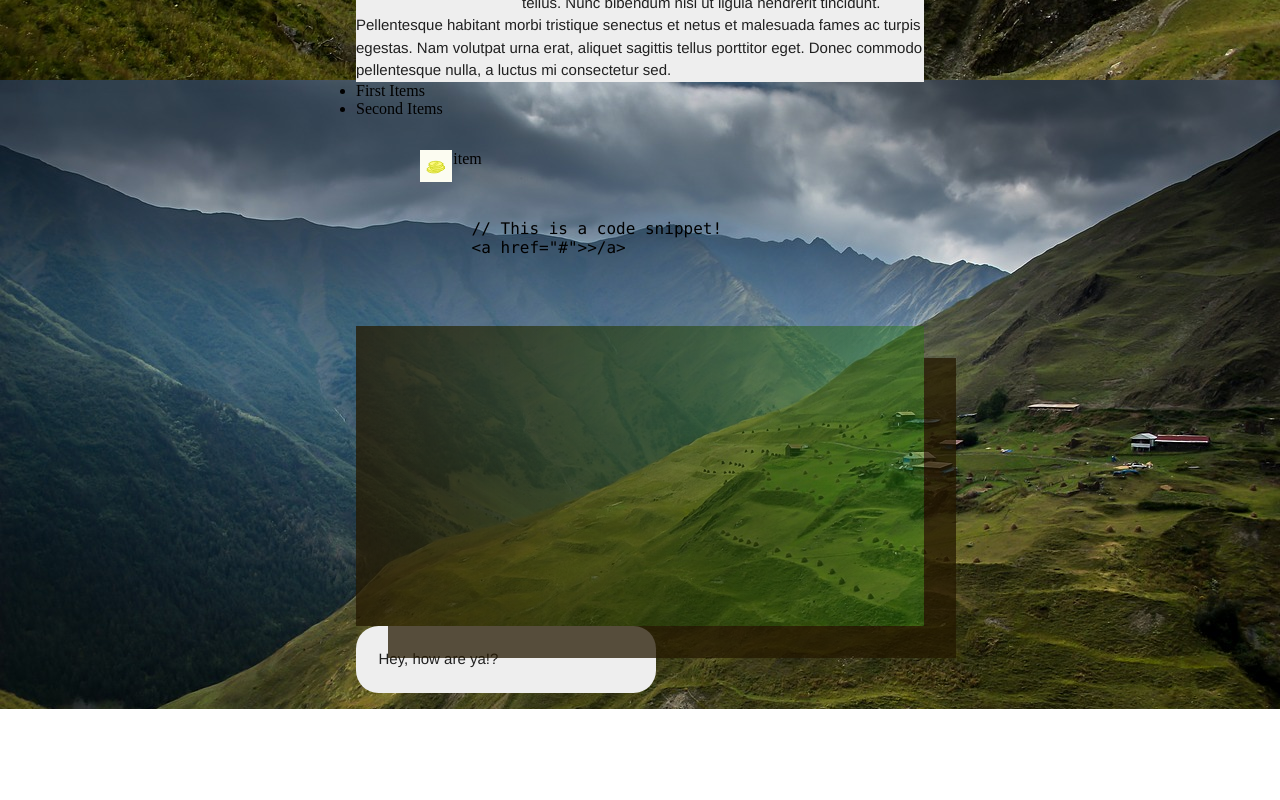
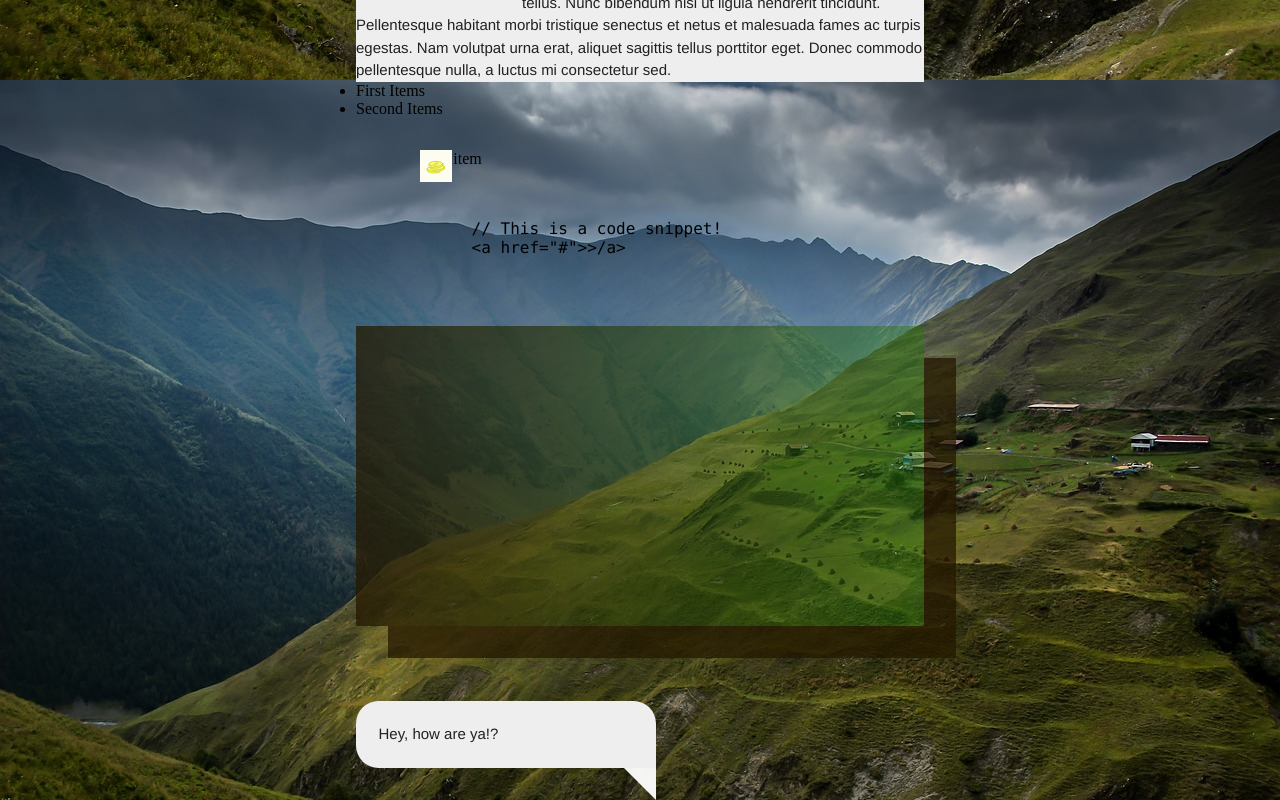
Before and after one commit to Joshv1782/Let-s-Learn-CSS, a plain HTML site: page index.html in a window 1280 px wide. Shown: the part 1620-2420 px from the top of the page. Before the commit the page ends 2329 px from the top, so only its background shows below. Drawn offline with Linux system fonts and the light colour scheme; a web font is replaced by a local one.

Commit message:
learning speech bubble css

```diff
--- a/css/main.css
+++ b/css/main.css
@@ -206,7 +206,31 @@ p {
   .speech-bubble {
     background: rbga( 255, 255, 255, 0.95 );
     border-radius: 1.5em;
+    border-bottom-right-radius: 0px;
     max-width: 300px;
     padding: 1.5em;
     color: rgba(33,33,33,1);
+    margin-top: 75px;
+    position: relative;
   }
+
+  .speech-bubble::after { /* DOUBLE colon is a PSEUDO ELEMENT. This is a fake
+    element... keep in mind it's content cannot be read by screen-readers or search engines --> ONLY
+    use it for PURELY visual text with no importance/meaning. */
+        /* Pseudo-elements require the 'content' property */
+    content: '';
+    /* Start triangle: */
+    display: block;
+    width: 0px;
+    height: 0px;
+    box-sizing: content-box;
+    border-top: 0 solid transparent;
+    border-right: 32px solid rgba( 255, 255, 255, 0.95);
+    border-bottom: 32px solid transparent;
+    border-left: 0 solid transparent;
+    /*  <-- End triangle */
+    /* Position it at the bottom right corner */
+    position: absolute;
+    top: 100%;
+    right: 0;
+  }
```
